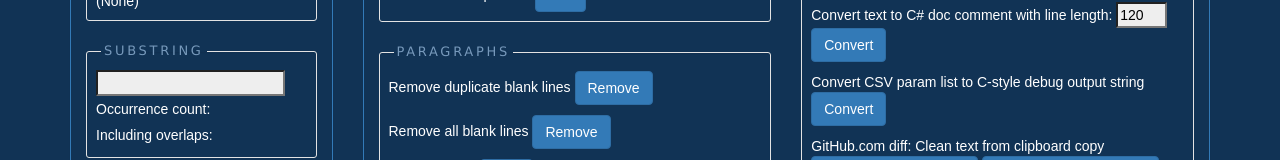
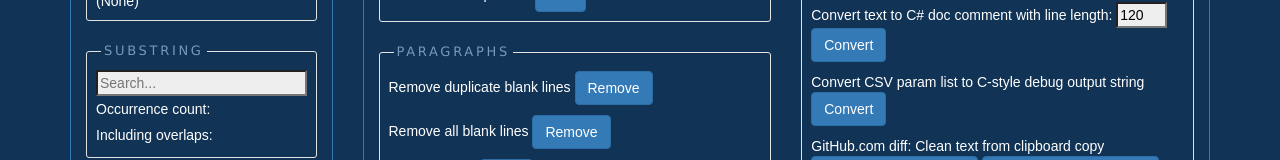
Before and after one commit to jschneid/jargon-splicer, a React (Create React App) app: page / in a window 1280 px wide. Shown: the part 398-558 px from the top of the page. Built offline with nearby package versions, Linux system fonts and the light colour scheme; a web font is replaced by a local one.

Commit message:
Widen search substring input

```diff
--- a/public/gangnam.css
+++ b/public/gangnam.css
@@ -79,6 +79,11 @@ input, textarea
   color: #000;
 }
 
+.wide
+{
+    width: 100%;
+}
+
 .error
 {
     border-color:red; border-width:2px; border-style:solid;
--- a/src/StatisticsDisplay.js
+++ b/src/StatisticsDisplay.js
@@ -94,7 +94,7 @@ export default class StatisticsDisplay extends React.Component {
 
           <fieldset className="well well-sm">
             <legend>Substring</legend>
-            <input type="text" value={this.state.searchString} onChange={(e) => this.handleSearchStringChange(e)} />
+            <input type="text" placeholder="Search..." value={this.state.searchString} onChange={(e) => this.handleSearchStringChange(e)} className="wide" />
             <br />
             Occurrence count: <strong><span className="big">{this.getOccurrenceCount()}</span></strong>
             <br />
```
